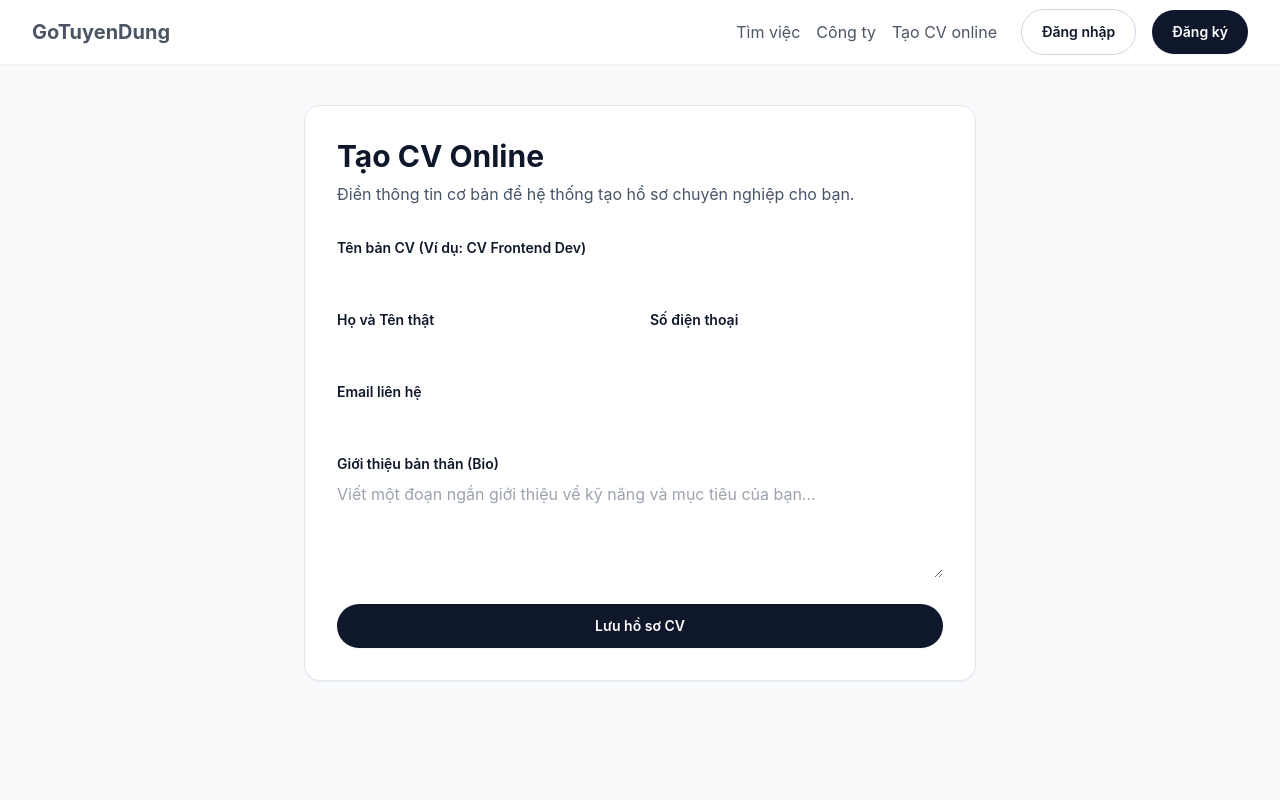
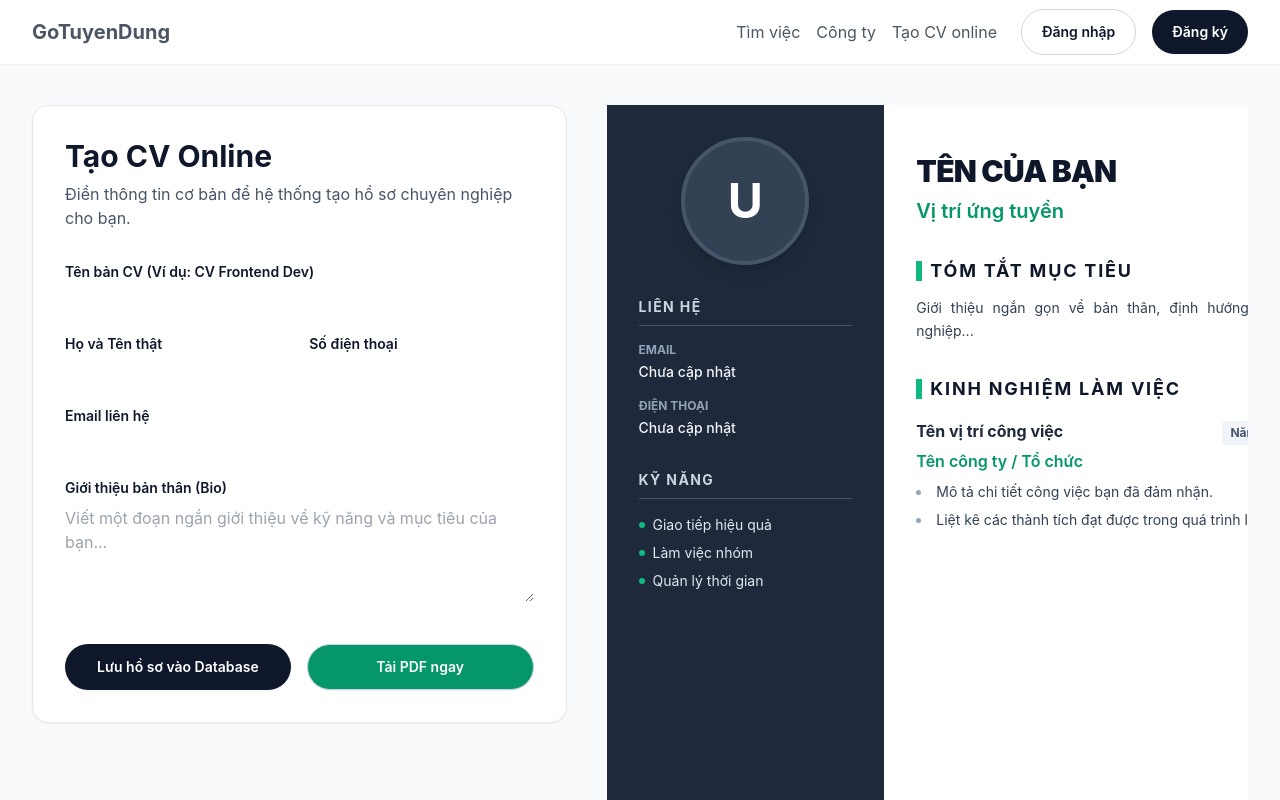
Before and after one commit to Lan1902/WebTuyenDung-Frontend, a Next.js app in the folder frontend/: page /create-resume in a window 1280 px wide. Shown: the top 800 px of the page. Built offline with nearby package versions, Linux system fonts and the light colour scheme.

Commit message:
Cập nhật chức năng tạo CV và xuất file PDF chuẩn ITviec

```diff
--- a/frontend/src/app/create-resume/page.tsx
+++ b/frontend/src/app/create-resume/page.tsx
@@ -1,14 +1,36 @@
 "use client";
 
-import { useState } from "react";
+import { useState, useRef } from "react";
 import { useRouter } from "next/navigation";
 import { resumeApi } from "@/lib/api";
+import { useReactToPrint } from "react-to-print";
 
 export default function CreateResumePage() {
   const router = useRouter();
   const [loading, setLoading] = useState(false);
+
+  // Dữ liệu Form
   const [formData, setFormData] = useState({
-    title: "", fullName: "", email: "", phoneNumber: "", bio: "",
+    title: "",
+    fullName: "",
+    email: "",
+    phoneNumber: "",
+    bio: "",
+  });
+
+  // Tham chiếu dùng để in PDF
+  const componentRef = useRef<HTMLDivElement>(null);
+  const [isExporting, setIsExporting] = useState(false);
+
+  // Hàm xử lý xuất PDF
+  const handlePrint = useReactToPrint({
+    content: () => componentRef.current,
+    documentTitle: `CV_${formData.fullName.replace(/\s+/g, "_") || "Chua_Co_Ten"}`,
+    onBeforeGetContent: () => {
+      setIsExporting(true);
+      return Promise.resolve();
+    },
+    onAfterPrint: () => setIsExporting(false),
   });
 
   const handleChange = (e: React.ChangeEvent<HTMLInputElement | HTMLTextAreaElement>) => {
@@ -19,12 +41,13 @@ export default function CreateResumePage() {
     e.preventDefault();
     setLoading(true);
     try {
-      // Dữ liệu mẫu truyền đi (bạn có thể phát triển thêm mảng Kỹ năng, Học vấn sau)
       await resumeApi.create({
         ...formData,
-        experiences: [], educations: [], skills: []
+        experiences: [],
+        educations: [],
+        skills: []
       });
-      alert(" Tạo CV thành công! Giờ bạn có thể dùng nó để ứng tuyển.");
+      alert("Tạo CV thành công! Giờ bạn có thể dùng nó để ứng tuyển.");
       router.push("/dashboard");
     } catch (error: any) {
       alert("Lỗi: " + (error.response?.data?.message || "Không thể tạo CV."));
@@ -35,7 +58,10 @@ export default function CreateResumePage() {
 
   return (
     <div className="min-h-screen bg-slate-50 dark:bg-gray-900 py-10">
-      <div className="container-page max-w-2xl bg-white dark:bg-gray-800 p-8 rounded-2xl shadow-sm border border-slate-200 dark:border-gray-700">
+      <div className="container-page grid gap-10 lg:grid-cols-[1fr_1.2fr] items-start">
+
+        {/* ================= PHẦN 1: FORM NHẬP LIỆU ================= */}
+        <div className="bg-white dark:bg-gray-800 p-8 rounded-2xl shadow-sm border border-slate-200 dark:border-gray-700 print:hidden">
           <h1 className="text-3xl font-bold text-slate-900 dark:text-white mb-2">Tạo CV Online</h1>
           <p className="text-slate-600 dark:text-slate-400 mb-8">Điền thông tin cơ bản để hệ thống tạo hồ sơ chuyên nghiệp cho bạn.</p>
 
@@ -63,10 +89,115 @@ export default function CreateResumePage() {
               <textarea required rows={4} name="bio" onChange={handleChange} className="w-full input-base dark:bg-gray-700 dark:text-white" placeholder="Viết một đoạn ngắn giới thiệu về kỹ năng và mục tiêu của bạn..."></textarea>
             </div>
 
+            <div className="pt-4 flex gap-4">
               <button type="submit" disabled={loading} className="w-full btn-primary py-3">
-            {loading ? "Đang lưu trữ..." : "Lưu hồ sơ CV"}
+                {loading ? "Đang lưu..." : "Lưu hồ sơ vào Database"}
               </button>
+
+              <button type="button" onClick={handlePrint} disabled={isExporting} className="w-full btn-secondary py-3 bg-emerald-600 text-white hover:bg-emerald-700">
+                {isExporting ? "Đang xử lý..." : "Tải PDF ngay"}
+              </button>
+            </div>
           </form>
+        </div>
+
+        {/* ================= PHẦN 2: PREVIEW ELEGANT CV ================= */}
+        {/* Vùng này có thanh cuộn ngang để không bị vỡ layout trên màn nhỏ */}
+        <div className="overflow-x-auto print:overflow-visible">
+
+          {/* VÙNG ĐƯỢC IN (Căn đúng khổ A4) */}
+          <div ref={componentRef} className="mx-auto flex min-h-[297mm] w-[210mm] overflow-hidden bg-white shadow-2xl print:m-0 print:shadow-none">
+
+            {/* CỘT TRÁI (SIDEBAR) */}
+            <div className="flex w-[35%] flex-col gap-8 bg-slate-800 p-8 text-slate-100 print:bg-slate-800 print:text-white print:break-inside-avoid">
+
+              <div className="flex justify-center">
+                <div className="flex h-32 w-32 items-center justify-center rounded-full border-4 border-slate-600 bg-slate-700 text-5xl font-bold text-white shadow-lg uppercase">
+                  {formData.fullName ? formData.fullName.charAt(0) : "U"}
+                </div>
+              </div>
+
+              <section>
+                <h2 className="mb-4 border-b border-slate-600 pb-2 text-sm font-bold uppercase tracking-widest text-slate-300">
+                  Liên hệ
+                </h2>
+                <ul className="space-y-4 text-sm">
+                  <li className="flex flex-col gap-1">
+                    <span className="text-xs font-bold text-slate-400 uppercase">Email</span>
+                    <span className="break-all font-medium">{formData.email || "Chưa cập nhật"}</span>
+                  </li>
+                  <li className="flex flex-col gap-1">
+                    <span className="text-xs font-bold text-slate-400 uppercase">Điện thoại</span>
+                    <span className="font-medium">{formData.phoneNumber || "Chưa cập nhật"}</span>
+                  </li>
+                </ul>
+              </section>
+
+              {/* KHỐI KỸ NĂNG MẪU (Bổ sung sau) */}
+              <section>
+                <h2 className="mb-4 border-b border-slate-600 pb-2 text-sm font-bold uppercase tracking-widest text-slate-300">
+                  Kỹ năng
+                </h2>
+                <ul className="space-y-2 text-sm text-slate-200">
+                  <li className="flex items-center gap-2">
+                    <span className="h-1.5 w-1.5 rounded-full bg-emerald-500"></span> Giao tiếp hiệu quả
+                  </li>
+                  <li className="flex items-center gap-2">
+                    <span className="h-1.5 w-1.5 rounded-full bg-emerald-500"></span> Làm việc nhóm
+                  </li>
+                  <li className="flex items-center gap-2">
+                    <span className="h-1.5 w-1.5 rounded-full bg-emerald-500"></span> Quản lý thời gian
+                  </li>
+                </ul>
+              </section>
+            </div>
+
+            {/* CỘT PHẢI (MAIN CONTENT) */}
+            <div className="w-[65%] p-8 pt-12 text-slate-900 bg-white">
+              <header className="mb-8">
+                <h1 className="text-3xl font-black uppercase tracking-tight">
+                  {formData.fullName || "Tên của bạn"}
+                </h1>
+                <p className="mt-2 text-xl font-semibold text-emerald-600">
+                  {formData.title || "Vị trí ứng tuyển"}
+                </p>
+              </header>
+
+              <section className="mb-8">
+                <h2 className="mb-3 flex items-center gap-2 text-lg font-bold uppercase tracking-widest text-slate-900">
+                  <span className="h-5 w-1.5 bg-emerald-500"></span>
+                  Tóm tắt mục tiêu
+                </h2>
+                <p className="text-justify text-sm leading-relaxed text-slate-700 whitespace-pre-wrap">
+                  {formData.bio || "Giới thiệu ngắn gọn về bản thân, định hướng phát triển nghề nghiệp..."}
+                </p>
+              </section>
+
+              {/* KHỐI KINH NGHIỆM MẪU (Bổ sung sau) */}
+              <section className="mb-8">
+                <h2 className="mb-4 flex items-center gap-2 text-lg font-bold uppercase tracking-widest text-slate-900">
+                  <span className="h-5 w-1.5 bg-emerald-500"></span>
+                  Kinh nghiệm làm việc
+                </h2>
+                <div className="relative">
+                  <div className="flex items-baseline justify-between">
+                    <h3 className="text-base font-bold text-slate-800">Tên vị trí công việc</h3>
+                    <span className="rounded bg-slate-100 px-2 py-1 text-xs font-bold text-slate-600">
+                      Năm bắt đầu – Hiện tại
+                    </span>
+                  </div>
+                  <p className="mt-1 font-semibold text-emerald-600">Tên công ty / Tổ chức</p>
+                  <ul className="mt-2 list-inside list-disc space-y-1.5 text-justify text-sm leading-relaxed text-slate-700 marker:text-slate-400">
+                    <li>Mô tả chi tiết công việc bạn đã đảm nhận.</li>
+                    <li>Liệt kê các thành tích đạt được trong quá trình làm việc.</li>
+                  </ul>
+                </div>
+              </section>
+            </div>
+
+          </div>
+        </div>
+
       </div>
     </div>
   );
--- /dev/null
+++ b/package.json
@@ -0,0 +1,5 @@
+{
+  "dependencies": {
+    "react-to-print": "^3.3.0"
+  }
+}
```
Also changed, not shown: 1 other file (tests, documents, lock files or other folders). Lines whose indentation alone changed are shown as unchanged.
